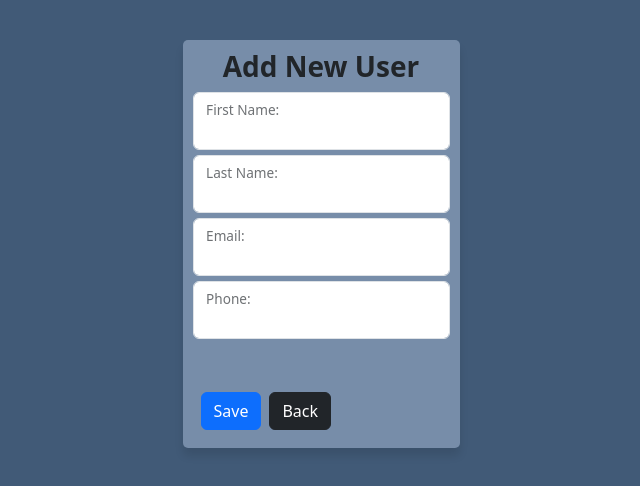
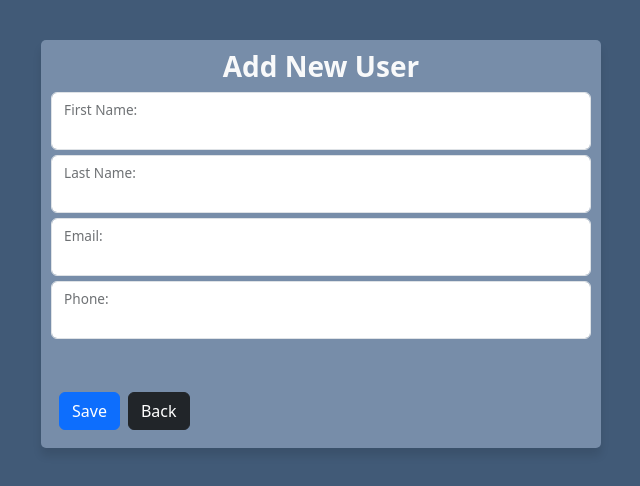
Before and after one commit to namrata0226/UserManagementApp, a React (Vite) app in the folder frontend/: page /user/create in a window 1280 px wide. Shown: the top 486 px of the page, without its empty margins (319-959 px from the left). Built offline with nearby package versions, Linux system fonts and the light colour scheme.

Commit message:
confirmation box

```diff
--- a/frontend/src/App.css
+++ b/frontend/src/App.css
@@ -27,7 +27,9 @@ body {
 input {
   margin-bottom: 5px;
 }
-
+.form-container {
+  width: 35rem;
+}
 .btn:hover {
   scale: 110%;
   box-shadow: 0 8px 8px rgba(72, 72, 72, 0.1);
@@ -46,6 +48,9 @@ input {
     width: 100%;
     flex-direction: column;
   }
+  .form-container {
+    width: 100%;
+  }
 }
 @media only screen and (min-width: 544px) and (max-width: 992px) {
   .user-card {
@@ -55,4 +60,7 @@ input {
     width: 45%;
     flex-direction: column;
   }
+  .form-container {
+    width: 32rem;
+  }
 }
--- a/frontend/src/components/CreateUserTable.jsx
+++ b/frontend/src/components/CreateUserTable.jsx
@@ -36,8 +36,8 @@ const CreateUserTable = () => {
   };
 
   return (
-    <div className="container">
-      <h3 className="fw-bold text-center">Add New User</h3>
+    <div className="container form-container">
+      <h3 className="fw-bold text-center text-light">Add New User</h3>
       <form onSubmit={handleSubmit}>
         <div className="form-floating">
           <input
--- a/frontend/src/components/EditUserTable.jsx
+++ b/frontend/src/components/EditUserTable.jsx
@@ -41,8 +41,8 @@ const EditUserTable = () => {
     }
   };
   return (
-    <div className="container">
-      <h3 className="fw-bold text-center ">Edit User Details</h3>
+    <div className="container form-container">
+      <h3 className="fw-bold text-center text-light ">Edit User Details</h3>
       <form onSubmit={handleSubmit}>
         <div className="form-floating">
           <input
```
